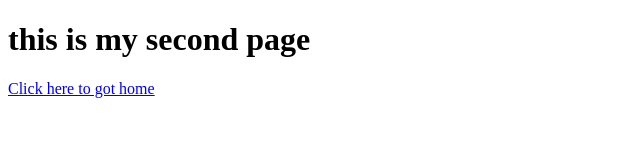
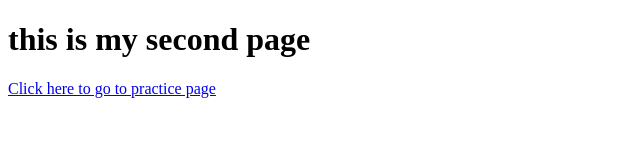
Before and after one commit to Isratt24/ExampleRepo, a plain HTML site: page index.html in a window 1280 px wide. Shown: the full height of the page, 0-640 px from the left. Drawn offline with Linux system fonts and the light colour scheme.

```diff
--- a/index.html
+++ b/index.html
@@ -7,7 +7,7 @@
 </head>
 <body>
     <h1>this is my second page</h1>
-    <a href="index.html" target="-blank" >Click here to got home</a>
+    <a href="practice.html" target="-blank" >Click here to go to practice page</a>
 
 
 </body>
```
